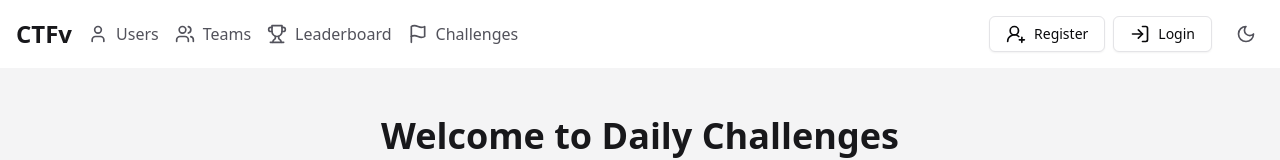
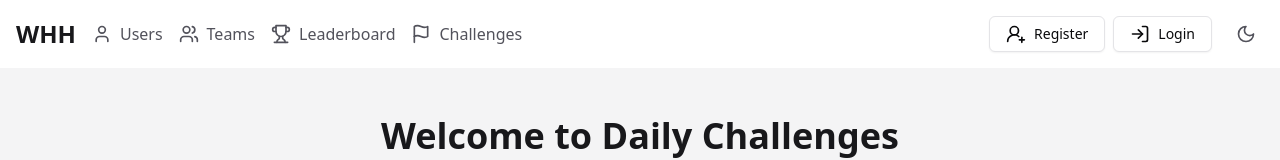
Before and after one commit to SaiBhargavYenisetti/CTF-Hosting-FrontEnd, a React (Vite) app: page / in a window 1280 px wide. Shown: the top 160 px of the page. Built offline with nearby package versions, Linux system fonts and the light colour scheme.

Commit message:
Update Navbar.tsx

```diff
--- a/src/components/layout/Navbar.tsx
+++ b/src/components/layout/Navbar.tsx
@@ -62,7 +62,7 @@ export const Navbar: React.FC<NavbarProps> = ({
               className="text-2xl font-bold text-zinc-900 dark:text-zinc-100"
               to="/"
             >
-              CTFv
+              WHH
             </Link>
 
             {/* Left-side navigation items (visible on md and above) */}
```
